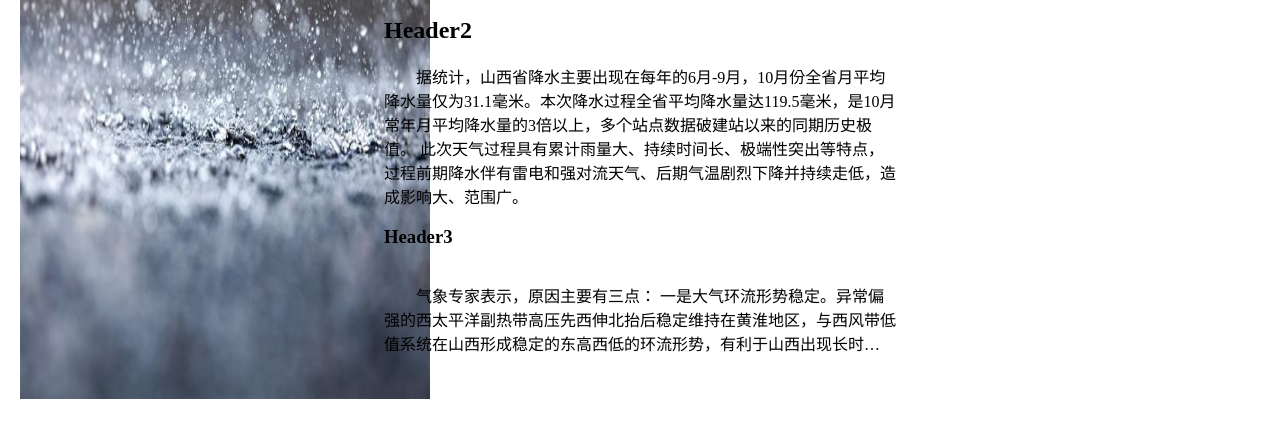
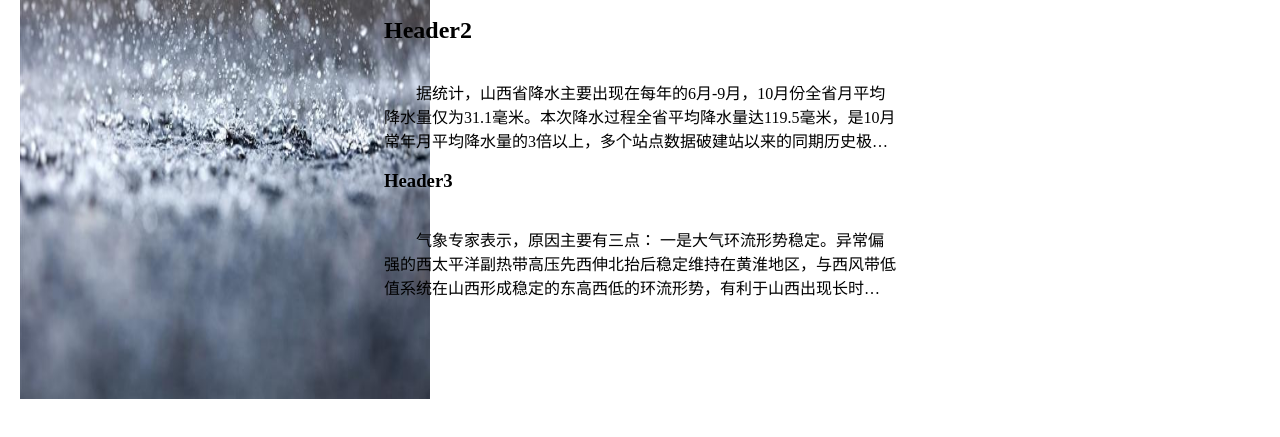
Before and after one commit to wwh1994195/wwh1994195github.io, a plain HTML site: page 666/666.html in a window 1280 px wide. Shown: the part 291-728 px from the top of the page. Drawn offline with Linux system fonts and the light colour scheme.

Commit message:
Update 666.html

```diff
--- a/666/666.html
+++ b/666/666.html
@@ -23,7 +23,7 @@
                 <h1>Header1</h1>
                 <p>近期，山西省遭遇历史罕见的极端强降水天气侵袭，连续降雨引发洪涝地质灾害，多地水库河流超汛限。</p>
                 <h2>Header2</h2>
-                <div class="aa">
+                <div class="case">
                 <p>据统计，山西省降水主要出现在每年的6月-9月，10月份全省月平均降水量仅为31.1毫米。本次降水过程全省平均降水量达119.5毫米，是10月常年月平均降水量的3倍以上，多个站点数据破建站以来的同期历史极值。
 
                     此次天气过程具有累计雨量大、持续时间长、极端性突出等特点，过程前期降水伴有雷电和强对流天气、后期气温剧烈下降并持续走低，造成影响大、范围广。</p>
```
